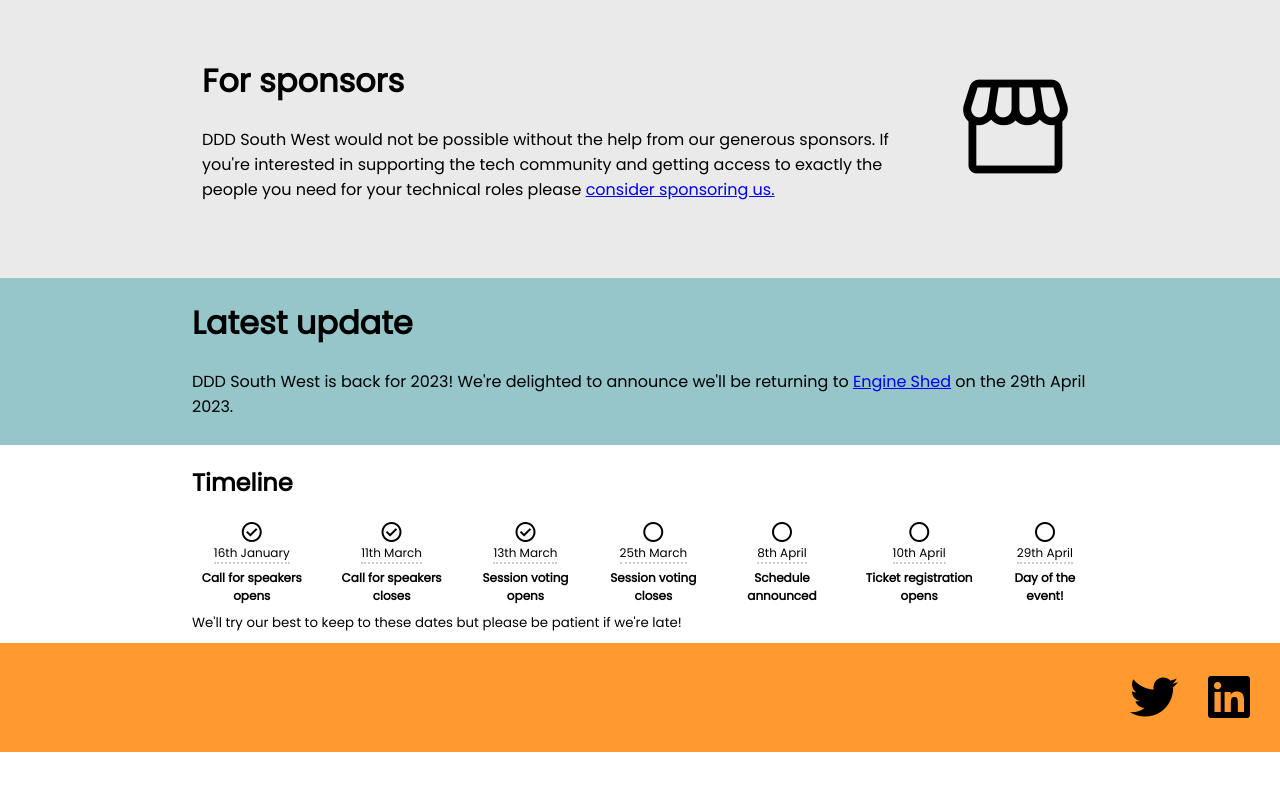
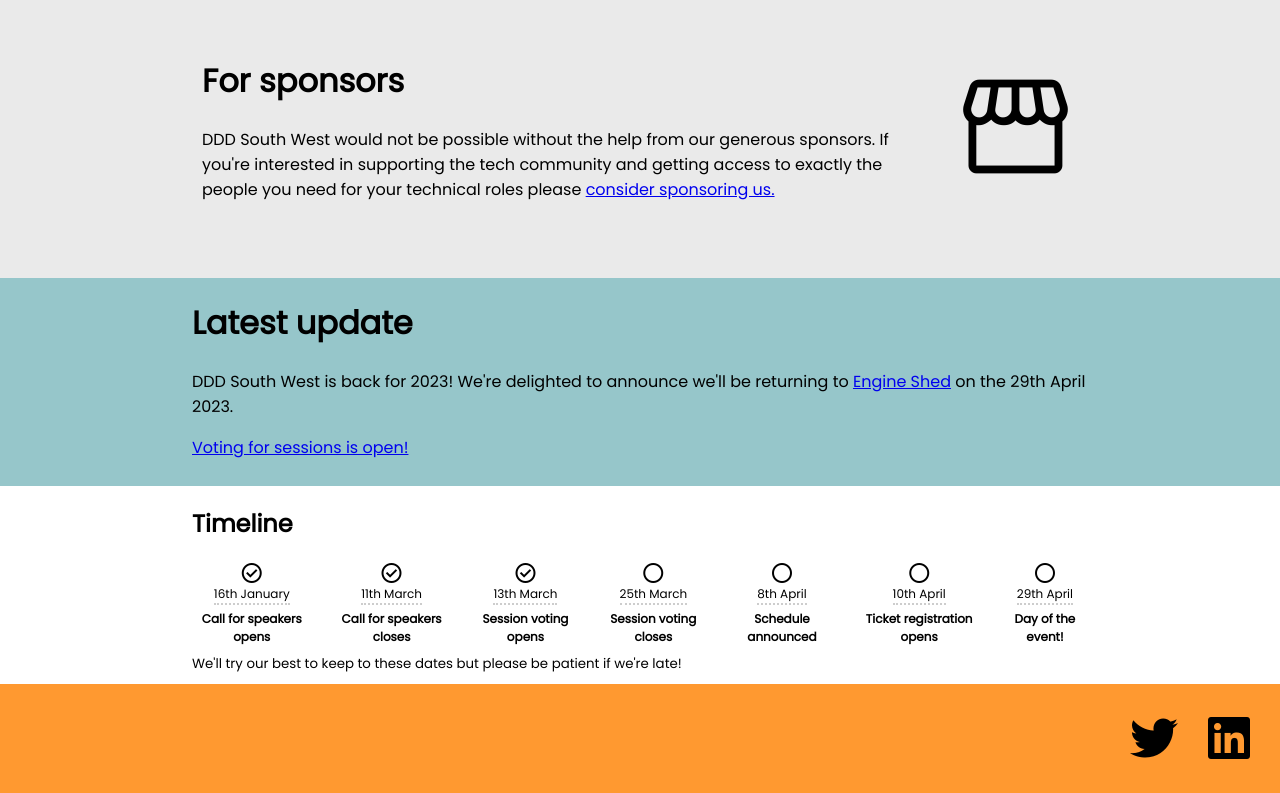
Before and after one commit to dddsw/dddsw-web, a SvelteKit app: page / in a window 1280 px wide. Shown: the part 1241-2034 px from the top of the page. Before the commit the page ends 1993 px from the top, so only its background shows below. Built offline with nearby package versions, Linux system fonts and the light colour scheme.

Commit message:
added voting link

```diff
--- a/src/routes/+page.svelte
+++ b/src/routes/+page.svelte
@@ -61,6 +61,11 @@
 				target="_blank">Engine Shed</a
 			>
 			on the 29th April 2023.
+		</p>
+		<p>
+			<a href="https://www.surveymonkey.co.uk/r/25GRBFQ" target="_blank"
+				>Voting for sessions is open!</a
+			>
 		</p>
 	</div>
 </div>
```
